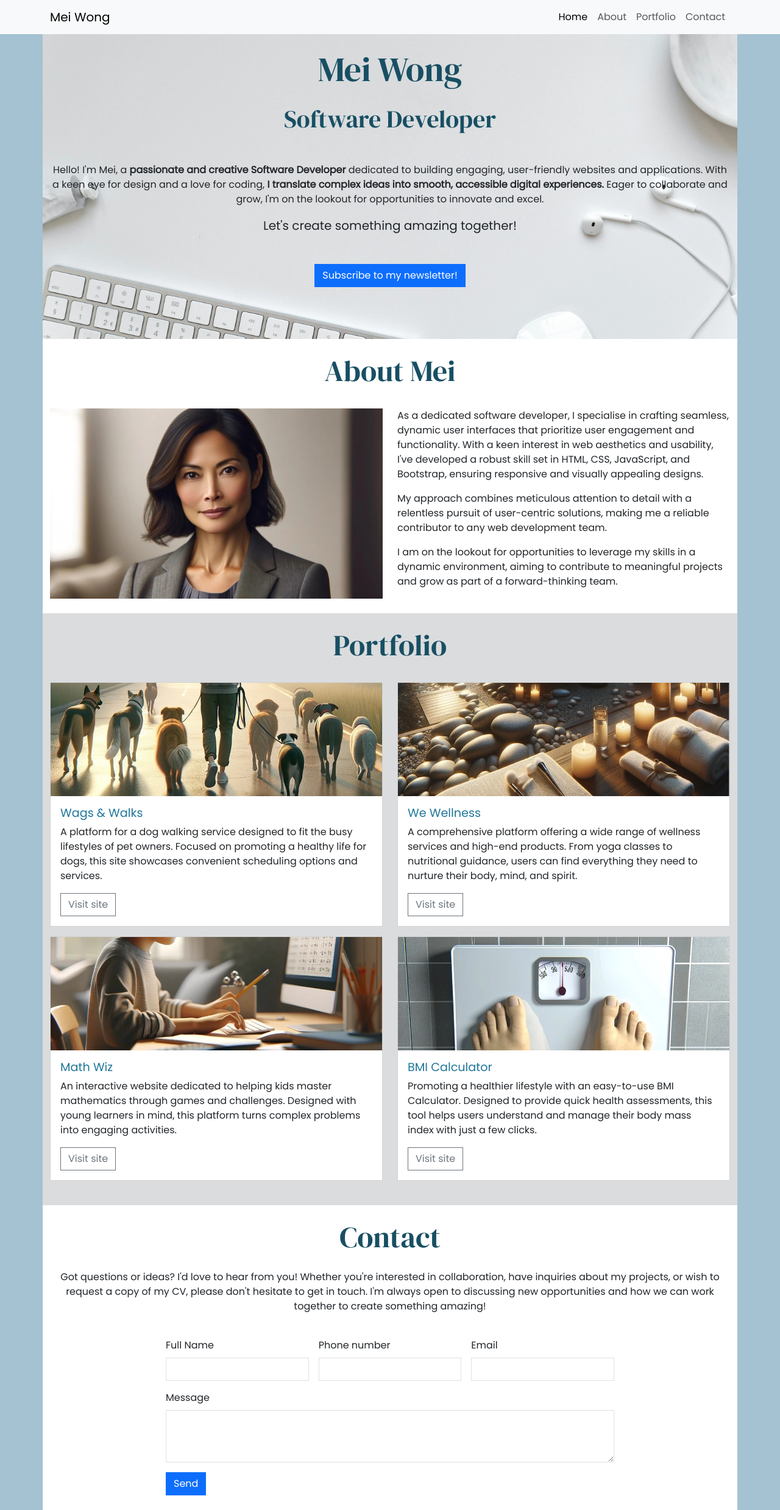
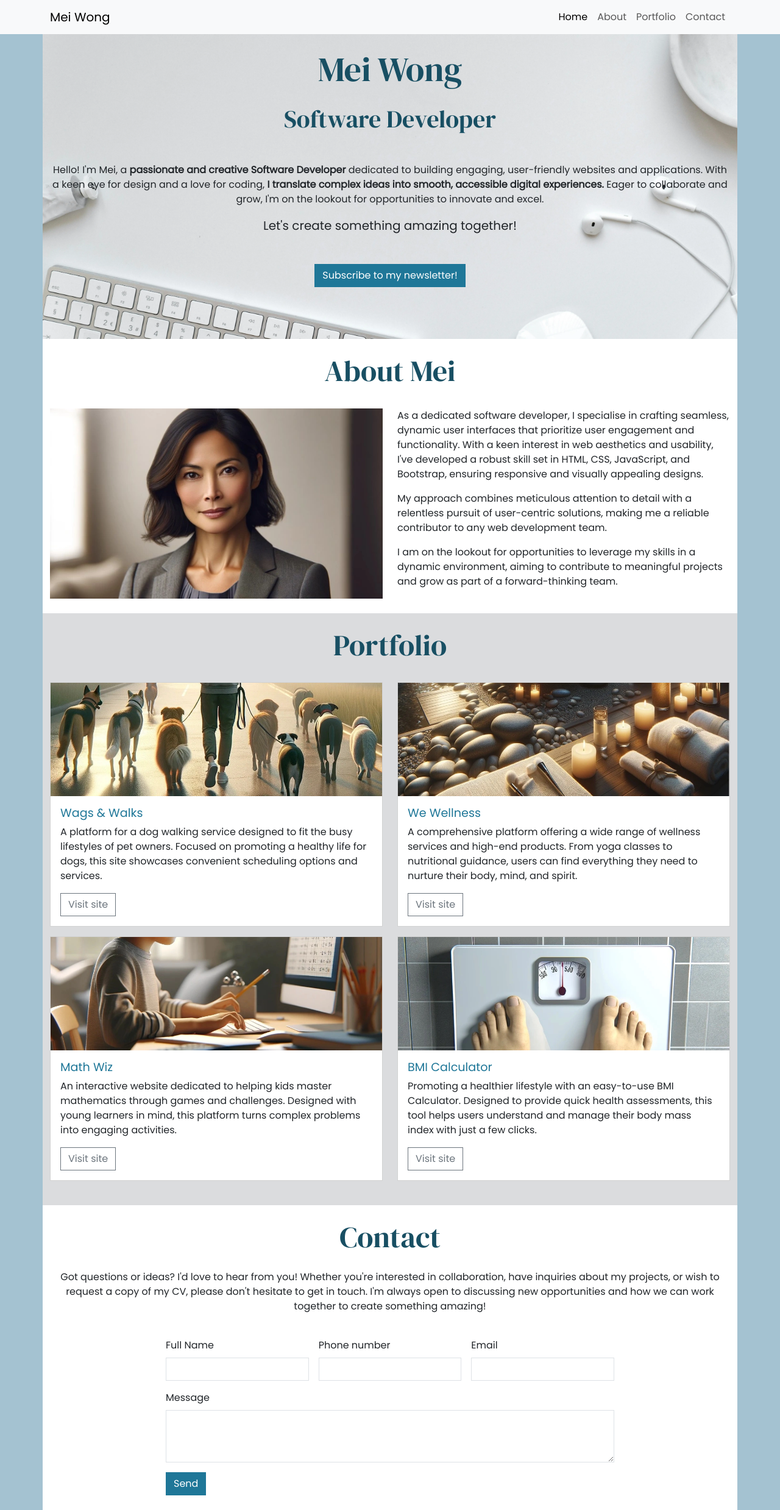
Before and after one commit to AP071216/portfolio, a plain HTML site: page index.html in a window 1280 px wide. Shown: the whole page at 61% size. Drawn offline with nearby package versions, Linux system fonts and the light colour scheme.

Commit message:
Customise buttons

```diff
--- a/assets/css/style.css
+++ b/assets/css/style.css
@@ -6,6 +6,7 @@
  */
 @import url('https://fonts.googleapis.com/css2?family=DM+Serif+Display:ital@0;1&family=Poppins&display=swap');
 
+/* Global styles */
 body {
     font-family: "Poppins", sans-serif;
     background-color: #a4c2d1; /* egg blue */
@@ -21,6 +22,18 @@ h1,h2 {
     border-radius: 0;
 }
 
+/* Buttons */
+
+.custom-buttons {
+    background-color: #1f7798; /* mid-blue */
+    border-color: #1f7798; /* mid-blue */
+}
+
+
+.custom-buttons:hover {
+    background-color: #1d6d8a;
+    border-color: #1d6d8a;
+}
 /* About section */
 #about {
     background-color: white;
--- a/index.html
+++ b/index.html
@@ -63,7 +63,7 @@
                 <!-- mb-5 gives extra margin spacing under lead text -->
                 <p class="lead mb-5">Let's create something amazing together!</p>
                 <!-- Bootstrap modal button -->
-                <button type="button" class="btn btn-primary sharp-corners" data-bs-toggle="modal" data-bs-target="#exampleModal">
+                <button type="button" class="btn btn-primary sharp-corners custom-buttons" data-bs-toggle="modal" data-bs-target="#exampleModal">
                     Subscribe to my newsletter!
                 </button>
             </div>
@@ -215,7 +215,7 @@
                         <textarea class="form-control" id="message" rows="3"></textarea>
                     </div>
                     <div class="col-12">
-                        <button type="submit" class="btn btn-primary">Send</button>
+                        <button type="submit" class="btn btn-primary custom-buttons">Send</button>
                     </div>
                 </form>
             </div>
@@ -247,7 +247,7 @@
                             <input type="email" class="form-control" id="inputEmail">
                         </div>
                         <div class="col-12 mb-4">
-                            <button type="submit" class="btn btn-primary">
+                            <button type="submit" class="btn btn-primary custom-buttons">
                                 Sign up!
                             </button>
                         </div>
```
